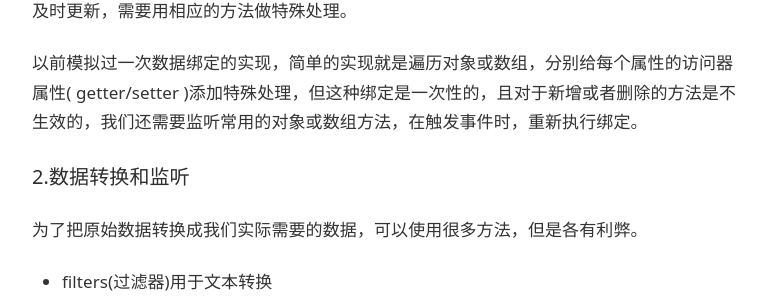
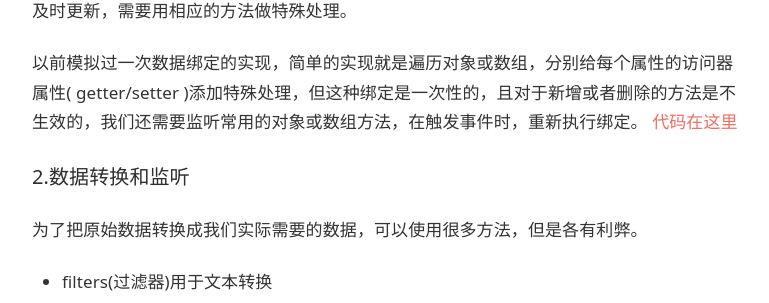
Before and after one commit to bulgerxie/bulgerxie.github.io, a Jekyll site: the page built from _posts/2017-08-10-vue.markdown, in a window 1280 px wide and 900 px high, scrolled down 588 px. Shown: the part 150-453 px from the top of the window, without its empty margins (253-1022 px from the left). Built offline with Jekyll 4.4.1, drawn with Linux system fonts in a browser that asks for light colours.

Commit message:
add code

```diff
--- a/_posts/2017-08-10-vue.markdown
+++ b/_posts/2017-08-10-vue.markdown
@@ -21,6 +21,7 @@
 还有对于数组长度的更改、通过索引修改数组的值，对象属性的添加或删除，界面都不会得到及时更新，需要用相应的方法做特殊处理。
 
 以前模拟过一次数据绑定的实现，简单的实现就是遍历对象或数组，分别给每个属性的访问器属性( getter/setter )添加特殊处理，但这种绑定是一次性的，且对于新增或者删除的方法是不生效的，我们还需要监听常用的对象或数组方法，在触发事件时，重新执行绑定。
+[代码在这里](https://github.com/bulgerxie/bulgerxie.github.io/blob/master/assets/example/dataBind.js)
 
 ##### 2.数据转换和监听
 为了把原始数据转换成我们实际需要的数据，可以使用很多方法，但是各有利弊。
```
